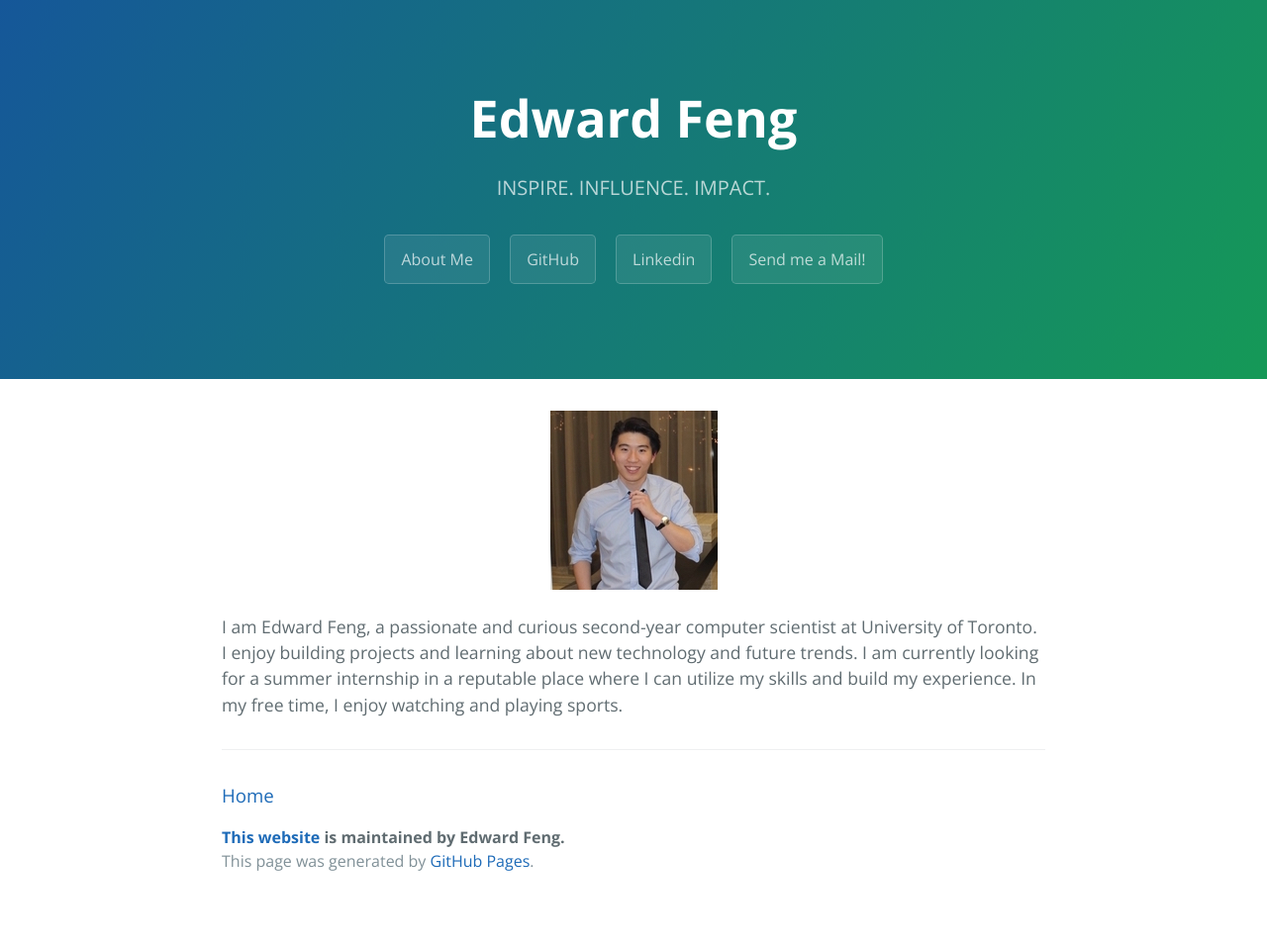
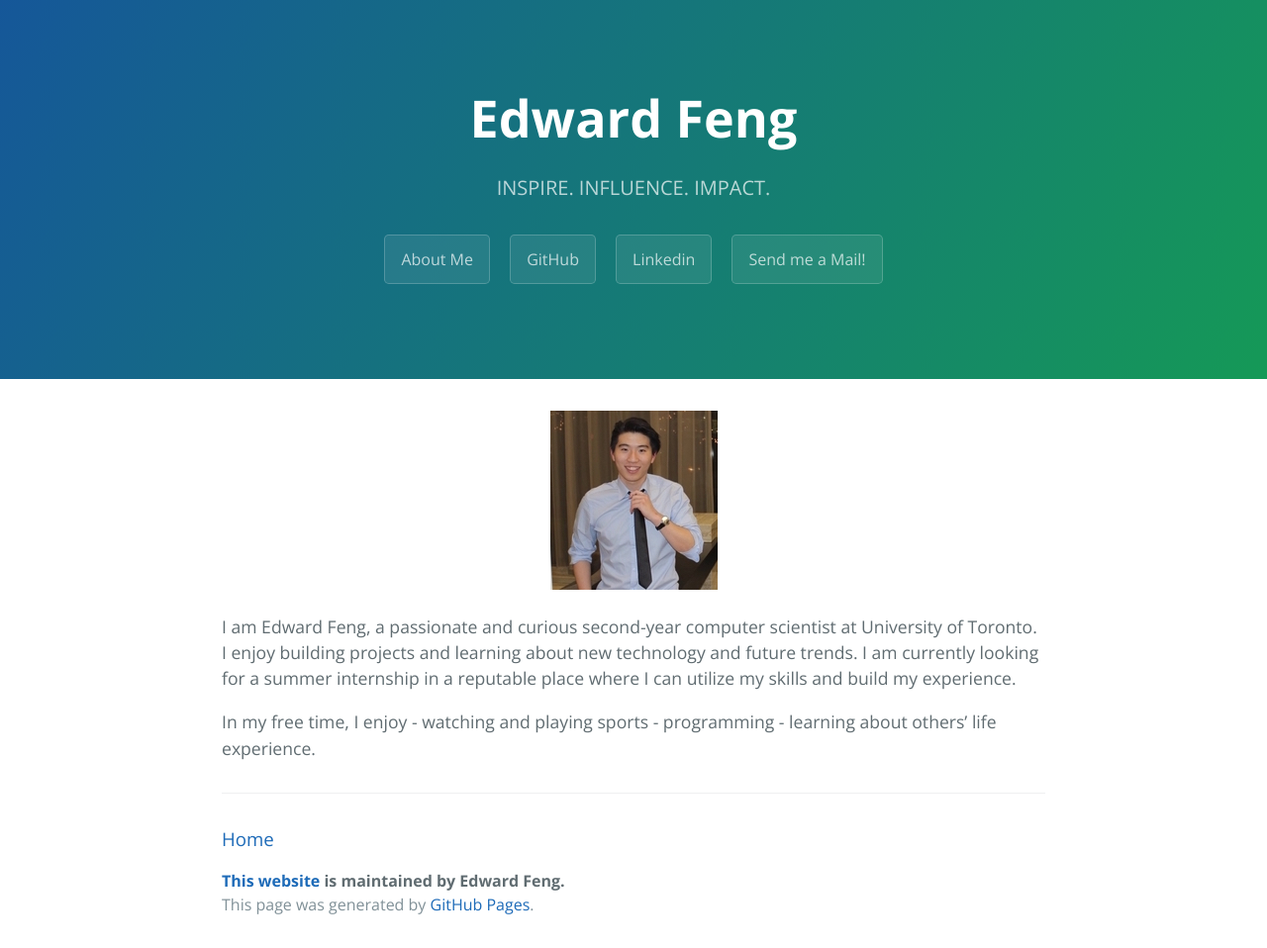
Before and after one commit to edward0414/myWeb1.0, a Jekyll site: the page built from pages/About.md, in a window 1280 px wide. Shown: the whole page at 99% size. Built offline with Jekyll 4.4.1, drawn with Linux system fonts in a browser that asks for light colours; before the commit the page ends 914 px from its top, so only the background shows below that.

Commit message:
update about me

```diff
--- a/pages/About.md
+++ b/pages/About.md
@@ -7,4 +7,9 @@ permalink: /about/
 {: .center}
 ![Profile Picture]({{ site.url }}/assets/images/posts/profile.jpg)
 
-I am Edward Feng, a passionate and curious second-year computer scientist at University of Toronto. I enjoy building projects and learning about new technology and future trends. I am currently looking for a summer internship in a reputable place where I can utilize my skills and build my experience. In my free time, I enjoy watching and playing sports.
+I am Edward Feng, a passionate and curious second-year computer scientist at University of Toronto. I enjoy building projects and learning about new technology and future trends. I am currently looking for a summer internship in a reputable place where I can utilize my skills and build my experience.
+
+In my free time, I enjoy
+    - watching and playing sports
+    - programming
+    - learning about others' life experience.
```
